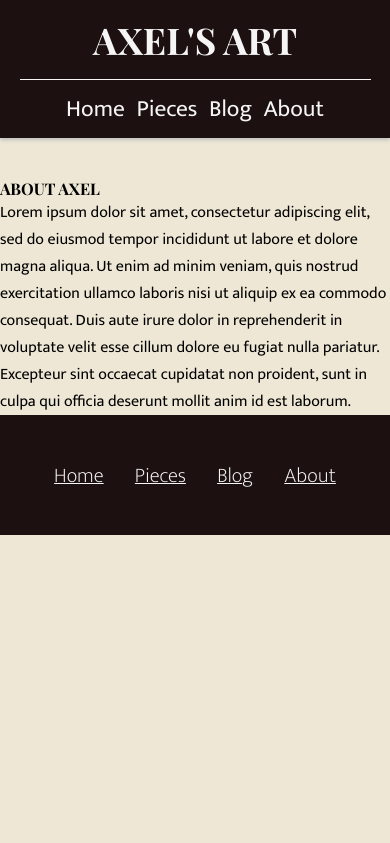
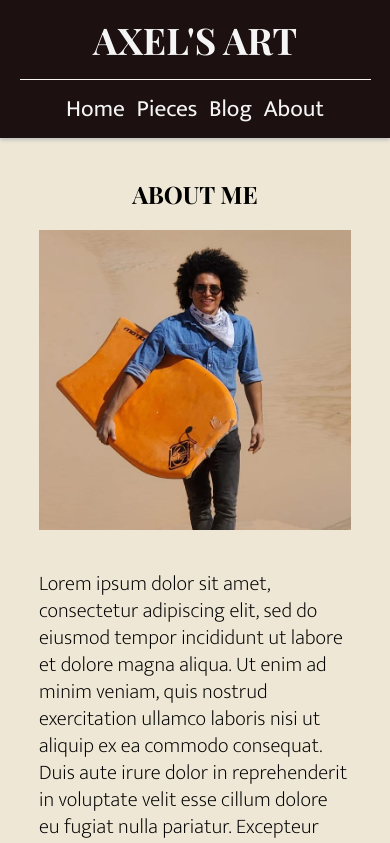
Before and after one commit to AVGalvan/axels-art-page, a React (Create React App) app: page /about in a window 390 px wide. Shown: the top 843 px of the page. Built offline with nearby package versions, Linux system fonts and the light colour scheme; a web font is replaced by a local one.

Commit message:
style about page

```diff
--- a/src/App.css
+++ b/src/App.css
@@ -156,14 +156,14 @@ div .home .hero{
   font-size: 3.2rem;
 }
 
-div .home .larger{
+.home .larger{
   text-align: center;
   font-size: 2.2rem;
   font-weight: 300;
 }
-div .home p{
+.home p{
   margin-bottom: 40px;
-  font-size: 2rem;
+  font-size: 1.7rem;
   font-weight: 200;
 }
 
@@ -180,7 +180,7 @@ div .home p{
   }
 
   div .home p{
-    font-size: 1.6rem;
+    font-size: 1.3rem;
     line-height: 1.3;
   }
 }
@@ -352,6 +352,65 @@ div .home p{
 
 
 
+
+/* Styling the about component */
+
+.about-intro{
+ text-align: center;
+}
+
+.about h2{
+  margin-bottom: 20px;
+}
+
+.about p{
+  font-size: 1.7rem;
+  font-weight: 200;
+  margin-bottom: 40px;
+}
+
+
+#artist-picture{
+  max-height: 600px;
+  display: block;
+  width: 50%;
+  margin: 0 auto 40px;
+  object-fit: cover;
+  object-position: 50% 40%;
+}
+
+/* making about component responsive to viewport width */
+
+@media screen and (max-width: 550px){
+  .about p{
+    font-size: 1.3rem;
+    line-height: 1.3;
+  }
+
+  .about h2{
+    font-size: 2rem;
+  }
+}
+
+@media screen and (max-width: 450px){
+  #artist-picture{
+    width: 80%;
+    max-height: 300px;
+  }
+}
+
+
+@media screen and (max-width: 390px){
+  .about h2{
+    font-size: 1.5rem;
+  }
+
+}
+
+
+
+
+
 /*Styling the footer */
 
 footer {
--- a/src/components/About.js
+++ b/src/components/About.js
@@ -1,10 +1,14 @@
 export default function About () {
   return(
-    <div className="about">
-      <h2>About Axel</h2>
-      <p>
-      Lorem ipsum dolor sit amet, consectetur adipiscing elit, sed do eiusmod tempor incididunt ut labore et dolore magna aliqua. Ut enim ad minim veniam, quis nostrud exercitation ullamco laboris nisi ut aliquip ex ea commodo consequat. Duis aute irure dolor in reprehenderit in voluptate velit esse cillum dolore eu fugiat nulla pariatur. Excepteur sint occaecat cupidatat non proident, sunt in culpa qui officia deserunt mollit anim id est laborum.
-      </p>
-    </div>
+      <div className="about">
+        <div className="about-intro">
+          <h2 className="larger">About Me</h2>
+          <img id="artist-picture" alt="the artist holding a boogie board with dunes in the background" src="images/website-images/axel-dunes.jpg"/>
+        </div>
+
+        <p className="width-80">
+        Lorem ipsum dolor sit amet, consectetur adipiscing elit, sed do eiusmod tempor incididunt ut labore et dolore magna aliqua. Ut enim ad minim veniam, quis nostrud exercitation ullamco laboris nisi ut aliquip ex ea commodo consequat. Duis aute irure dolor in reprehenderit in voluptate velit esse cillum dolore eu fugiat nulla pariatur. Excepteur sint occaecat cupidatat non proident, sunt in culpa qui officia deserunt mollit anim id est laborum.
+        </p>
+      </div>
   )
 }
```
Also changed, not shown: public/images/website-images/axel-dunes-portrait.jpeg (added), public/images/website-images/axel-dunes.JPG.
